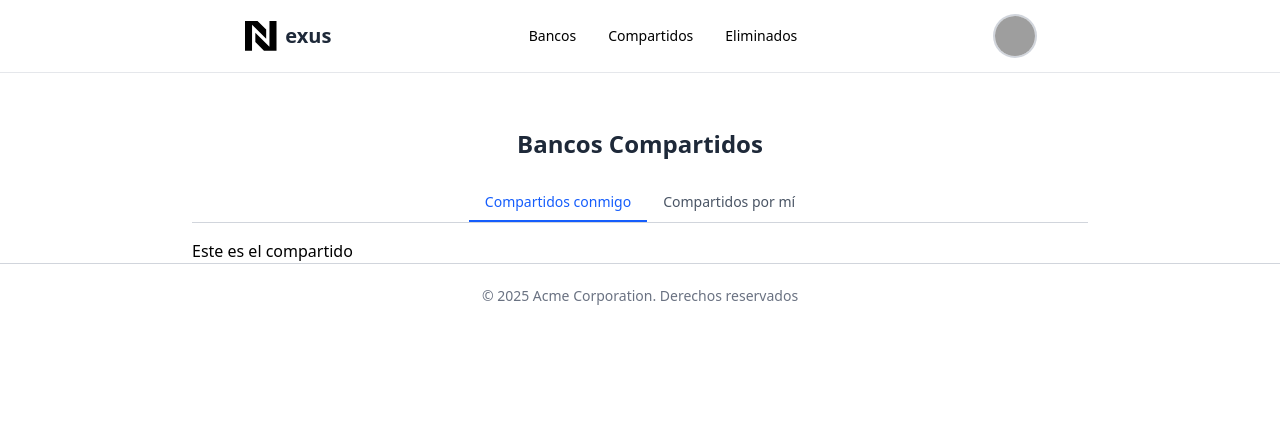
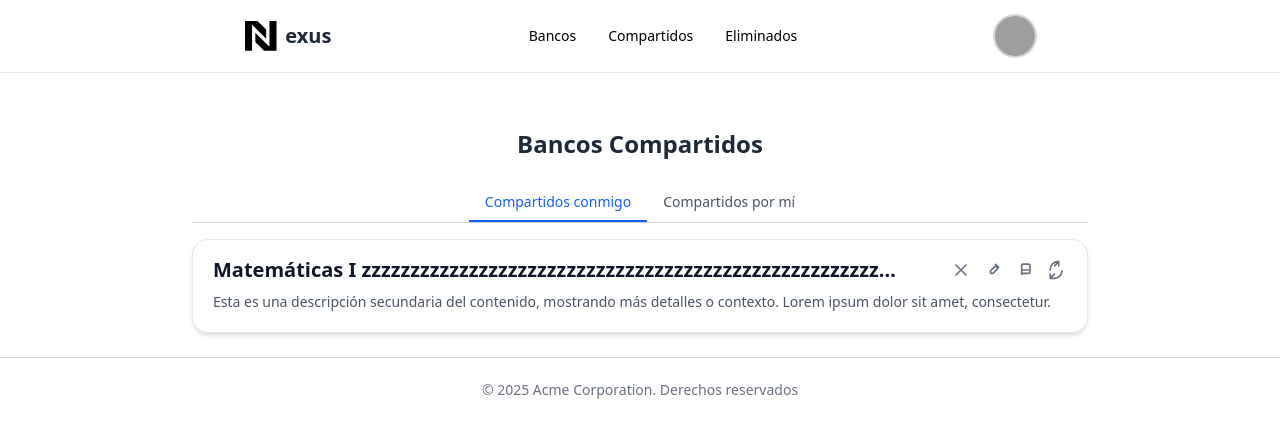
Before and after one commit to CarlosAdrian36/BancoReactivos, a Vue app: page /compartidos/compartido in a window 1280 px wide. Shown: the top 438 px of the page. Built offline with nearby package versions, Linux system fonts and the light colour scheme; grey boxes are pictures that could not be loaded; the HTML template or start-up script is replaced by a standard one.

Commit message:
punto de control visualizacion de opciones de la card

```diff
--- a/src/Banco/components/BancoCard.vue
+++ b/src/Banco/components/BancoCard.vue
@@ -0,0 +1,61 @@
+<template>
+  <div class="relative group w-full max-w-4xl mx-auto mb-6">
+    <!-- Card con padding derecho adicional para evitar superposición -->
+    <div
+      class="lg:flex shadow rounded-lg border border-gray-300 transition-shadow duration-300 hover:shadow-xl overflow-hidden pr-24"
+    >
+      <!-- Contenido -->
+      <div class="w-full py-5 px-4 flex flex-col gap-2">
+        <!-- Título con puntos suspensivos -->
+        <h2
+          class="font-semibold text-gray-800 text-xl truncate max-w-full"
+          title="Lorem ipsum dolor sit amet consectetur adipisicing elit"
+        >
+          Matematicas
+        </h2>
+
+        <!-- Descripción -->
+        <p class="text-gray-600 text-sm">
+          Esta es una descripción secundaria del contenido, mostrando más detalles o contexto. Lorem
+        </p>
+      </div>
+    </div>
+
+    <!-- Botones flotantes afuera del card -->
+    <div
+      class="absolute top-1/2 -right-16 -translate-y-1/2 opacity-0 group-hover:opacity-100 group-hover:-right-4 transition-all duration-300 flex flex-col gap-3 z-20"
+    >
+      <!-- Botón Eliminar -->
+      <button
+        class="bg-red-500 text-white w-10 h-10 rounded-full flex items-center justify-center hover:bg-red-600 shadow-md"
+        title="Eliminar"
+      >
+        🗑️
+      </button>
+
+      <!-- Botón Editar -->
+      <button
+        class="bg-yellow-500 text-white w-10 h-10 rounded-full flex items-center justify-center hover:bg-yellow-600 shadow-md"
+        title="Editar"
+      >
+        ✏️
+      </button>
+
+      <!-- Botón Copiar -->
+      <button
+        class="bg-gray-500 text-white w-10 h-10 rounded-full flex items-center justify-center hover:bg-gray-600 shadow-md"
+        title="Copiar"
+      >
+        📋
+      </button>
+
+      <!-- Botón Compartir -->
+      <button
+        class="bg-green-500 text-white w-10 h-10 rounded-full flex items-center justify-center hover:bg-green-600 shadow-md"
+        title="Compartir"
+      >
+        📤
+      </button>
+    </div>
+  </div>
+</template>
--- a/src/Banco/components/BancoList.vue
+++ b/src/Banco/components/BancoList.vue
@@ -0,0 +1,14 @@
+<script setup lang="ts">
+import BancoCard from './BancoCard.vue';
+</script>
+
+<template>
+  <section class="py-10 bg-gray-100">
+    <div
+      class="mx-auto grid max-w-6xl grid-cols-1 gap-6 p-6 sm:grid-cols-1 md:grid-cols-1 lg:grid-cols-1"
+    >
+      <!--Bancos-->
+      <BancoCard />
+    </div>
+  </section>
+</template>
--- /dev/null
+++ b/src/Banco/components/componentscards/CrearBanco.vue
@@ -0,0 +1,7 @@
+<template>
+  <div>
+    Lorem ipsum dolor sit, amet consectetur adipisicing elit. Natus tempora consequuntur sit ipsa
+    quam veniam voluptates vitae a mollitia eius facere dicta minima suscipit modi sapiente, et
+    molestiae quo magnam!
+  </div>
+</template>
--- /dev/null
+++ b/src/Banco/components/componentscards/EliminarBanco.vue
@@ -0,0 +1,7 @@
+<template>
+  <div>
+    Lorem ipsum dolor sit, amet consectetur adipisicing elit. Natus tempora consequuntur sit ipsa
+    quam veniam voluptates vitae a mollitia eius facere dicta minima suscipit modi sapiente, et
+    molestiae quo magnam!
+  </div>
+</template>
--- /dev/null
+++ b/src/Banco/components/opcion.vue
@@ -0,0 +1,57 @@
+<!-- eslint-disable vue/multi-word-component-names -->
+<template>
+  <div class="relative w-full max-w-4xl mx-auto mb-6">
+    <!-- Card -->
+    <div
+      class="shadow rounded-lg border border-gray-300 transition-shadow duration-300 hover:shadow-xl overflow-hidden"
+    >
+      <!-- Encabezado con botones -->
+      <div class="flex justify-between items-start px-4 py-3 bg-gray-100">
+        <h2
+          class="font-semibold text-gray-800 text-xl truncate max-w-full"
+          title="Lorem ipsum dolor sit amet consectetur adipisicing elit"
+        >
+          Matemáticas I
+          zzzzzzzzzzzzzzzzzzzzzzzzzzzzzzzzzzzzzzzzzzzzzzzzzzzzzzzzzzzzzzzzzzzzzzzzzzzzzzzzzzzzzzzzzzzzzzzzzzzzzzzzzzzzzzzzzzzzzzzzzzzzzzzzzzzzzzzzzzzzzzzzzzzzz
+        </h2>
+
+        <!-- Botones tipo toolbar -->
+        <div class="flex gap-2">
+          <button
+            class="bg-red-500 text-white w-8 h-8 rounded-full flex items-center justify-center hover:bg-red-600"
+            title="Eliminar"
+          >
+            🗑️
+          </button>
+          <button
+            class="bg-yellow-500 text-white w-8 h-8 rounded-full flex items-center justify-center hover:bg-yellow-600"
+            title="Editar"
+          >
+            ✏️
+          </button>
+          <button
+            class="bg-gray-500 text-white w-8 h-8 rounded-full flex items-center justify-center hover:bg-gray-600"
+            title="Copiar"
+          >
+            📋
+          </button>
+          <button
+            class="bg-green-500 text-white w-8 h-8 rounded-full flex items-center justify-center hover:bg-green-600"
+            title="Compartir"
+          >
+            📤
+          </button>
+        </div>
+      </div>
+
+      <!-- Contenido -->
+      <div class="px-4 py-4">
+        <p class="text-gray-600 text-sm">
+          Esta es una descripción secundaria del contenido, mostrando más detalles o contexto. Lorem
+        </p>
+      </div>
+    </div>
+  </div>
+</template>
+
+<script setup lang="ts"></script>
--- a/src/bancoReactivos/pages/BancoPage.vue
+++ b/src/bancoReactivos/pages/BancoPage.vue
@@ -1,3 +1,10 @@
+<script setup lang="ts">
+import BancoList from '@/Banco/components/BancoList.vue';
+</script>
+
 <template>
-  <div class="t-39">dsfdf</div>
+  <div class="pt-32 max-w-4xl mx-auto">
+    <h1 class="text-2xl font-bold text-center text-gray-800 mb-6">Lista de Bancos</h1>
+  </div>
+  <BancoList />
 </template>
--- a/src/bancoReactivos/pages/EliminadosPage.vue
+++ b/src/bancoReactivos/pages/EliminadosPage.vue
@@ -1,3 +1,10 @@
+<script setup lang="ts">
+import Opcion from '@/Banco/components/opcion.vue';
+</script>
+
 <template>
-  <div class="t-39">dsfdf</div>
+  <div class="pt-32 max-w-4xl mx-auto">
+    <h1 class="text-2xl font-bold text-center text-gray-800 mb-6">Lista de Bancos Eliminados</h1>
+  </div>
+  <Opcion />
 </template>
--- a/src/bancoReactivos/views/ViewCompartir/BancosCompartidos.vue
+++ b/src/bancoReactivos/views/ViewCompartir/BancosCompartidos.vue
@@ -1,3 +1,96 @@
+<script setup lang="ts"></script>
+
 <template>
-  <div>Este es el compartido</div>
+  <div class="w-full max-w-4xl mx-auto mb-6">
+    <div
+      class="bg-white rounded-2xl shadow-md border border-gray-200 overflow-hidden hover:shadow-lg transition-all duration-300"
+    >
+      <!-- Barra superior con botones -->
+      <div class="flex justify-between items-center px-5 pt-4">
+        <h2 class="text-xl font-semibold text-gray-900 truncate max-w-[80%]">
+          Matemáticas I
+          zzzzzzzzzzzzzzzzzzzzzzzzzzzzzzzzzzzzzzzzzzzzzzzzzzzzzzzzzzzzzzzzzzzzzzzzzzzzzzzzzzzzzzzzzzzzzzzzzzzzzzzzzzzzzzzzzzzzzzzzzzzzzzzzzzzzzzzzzzzzzzzzzzzzzzzzzzzzz
+        </h2>
+
+        <div class="flex gap-3">
+          <!-- Usa tus propios íconos SVG si gustas -->
+          <button class="text-gray-500 hover:text-red-600 transition" title="Eliminar">
+            <svg
+              xmlns="http://www.w3.org/2000/svg"
+              class="w-5 h-5"
+              fill="none"
+              viewBox="0 0 24 24"
+              stroke="currentColor"
+            >
+              <path
+                stroke-linecap="round"
+                stroke-linejoin="round"
+                stroke-width="2"
+                d="M6 18L18 6M6 6l12 12"
+              />
+            </svg>
+          </button>
+
+          <button class="text-gray-500 hover:text-yellow-600 transition" title="Editar">
+            <svg
+              xmlns="http://www.w3.org/2000/svg"
+              class="w-5 h-5"
+              fill="none"
+              viewBox="0 0 24 24"
+              stroke="currentColor"
+            >
+              <path
+                stroke-linecap="round"
+                stroke-linejoin="round"
+                stroke-width="2"
+                d="M15.232 5.232l3.536 3.536M9 13l6-6 3 3-6 6H9v-3z"
+              />
+            </svg>
+          </button>
+
+          <button class="text-gray-500 hover:text-blue-600 transition" title="Copiar">
+            <svg
+              xmlns="http://www.w3.org/2000/svg"
+              class="w-5 h-5"
+              fill="none"
+              viewBox="0 0 24 24"
+              stroke="currentColor"
+            >
+              <path
+                stroke-linecap="round"
+                stroke-linejoin="round"
+                stroke-width="2"
+                d="M8 16h8M8 12h8m-6 4h6a2 2 0 002-2V7a2 2 0 00-2-2h-6a2 2 0 00-2 2v10z"
+              />
+            </svg>
+          </button>
+
+          <button class="text-gray-500 hover:text-green-600 transition" title="Compartir">
+            <svg
+              xmlns="http://www.w3.org/2000/svg"
+              class="w-5 h-5"
+              fill="none"
+              viewBox="0 0 24 24"
+              stroke="currentColor"
+            >
+              <path
+                stroke-linecap="round"
+                stroke-linejoin="round"
+                stroke-width="2"
+                d="M4 12v-1a9 9 0 019-9h1m0 0v5m0-5l-5 5m9 6a9 9 0 01-9 9H4m0 0v-5m0 5l5-5"
+              />
+            </svg>
+          </button>
+        </div>
+      </div>
+
+      <!-- Contenido -->
+      <div class="px-5 pb-5 pt-2">
+        <p class="text-sm text-gray-600">
+          Esta es una descripción secundaria del contenido, mostrando más detalles o contexto. Lorem
+          ipsum dolor sit amet, consectetur.
+        </p>
+      </div>
+    </div>
+  </div>
 </template>
--- a/src/router/index.ts
+++ b/src/router/index.ts
@@ -11,10 +11,6 @@ const router = createRouter({
       name: 'bancolayout',
       component: BancoReactivos,
       children: [
-        {
-          path: '',
-          redirect: '/bancos', // Redirige al iniciar
-        },
         {
           path: 'banco',
           name: 'banco',
```
